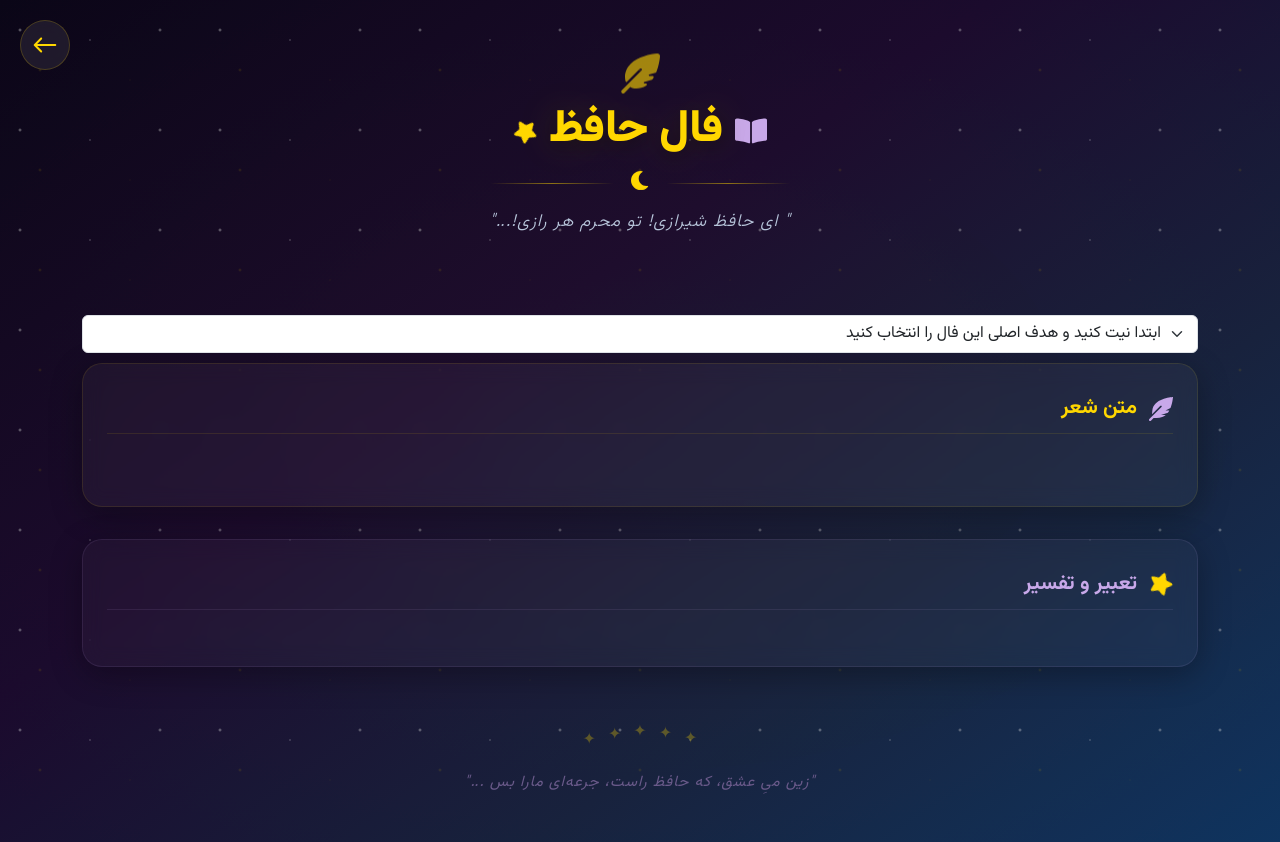
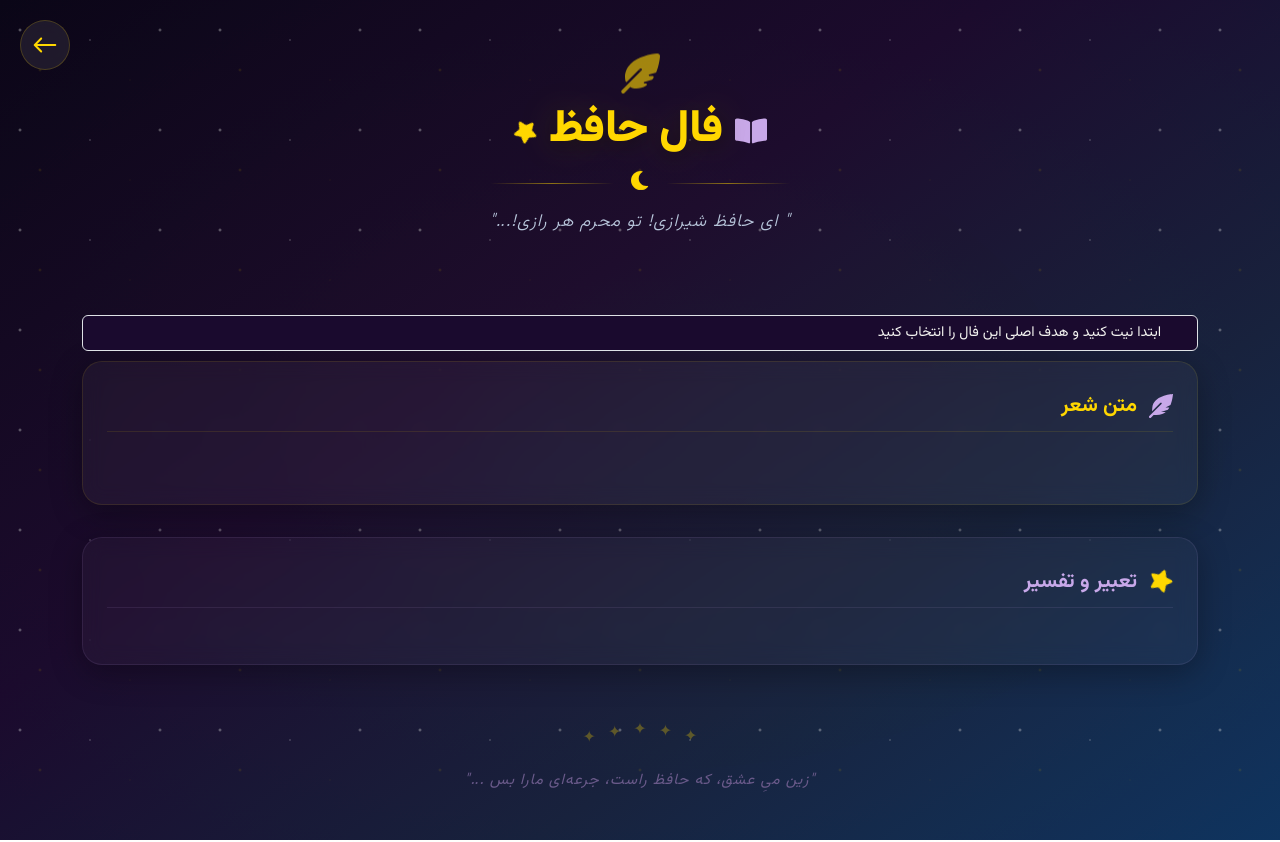
Before and after one commit to esk-ashkan/Fortune-teller, a React (Vite) app in the folder Front-end/: page /hafez in a window 1280 px wide. Built offline with nearby package versions, Linux system fonts and the light colour scheme.

Commit message:
A Few Enhancements

```diff
--- a/Front-end/src/pages/hafez.css
+++ b/Front-end/src/pages/hafez.css
@@ -60,7 +60,7 @@
   display: flex;
   justify-content: center;
   align-items: center;
-  background: linear-gradient(145deg, #0a0618, #1a0a2e);
+  background: linear-gradient(145deg, hsl(253, 60%, 6%), #1a0a2e);
 }
 
 .hafez-loading-content {
@@ -124,23 +124,10 @@
 .hafez-select {
   width: 100%;
   padding: 12px;
-  font-size: 1.1rem;
+  font-size: 0.9rem !important;
   border-radius: 10px;
-}
-
-.hafez-select-option1 {
-  font-size: 90%;
-  padding: 0.5rem 0.75rem;
-  background: #994df7;
-  color: #e0d5f5;
-  transition: background 0.2s ease;
-}
-
-/* Selected state */
-.hafez-select-option1:checked,
-.hafez-select-option1:selected {
-  background: rgba(255, 215, 0, 0.15);
-  color: #ffd700;
+  background: #1a0a2e !important;
+  color: #f3f3f0 !important;
 }
 
 .hafez-back-wrapper:active {
--- a/Front-end/src/pages/hafez.tsx
+++ b/Front-end/src/pages/hafez.tsx
@@ -118,10 +118,10 @@ function Hafez() {
                   defaultValue=""
                 >
                   <option value="" className="hafez-select-option1">ابتدا نیت کنید و هدف اصلی این فال را انتخاب کنید</option>
-                  <option value="عشقی">عشقی</option>
-                  <option value="کاری">کاری</option>
-                  <option value="مالی">مالی</option>
-                  <option value="سایر">سایر</option>
+                  <option value="عشقی">❤️عشقی</option>
+                  <option value="کاری">📈کاری</option>
+                  <option value="مالی">💰مالی</option>
+                  <option value="سایر">🎯سایر</option>
             </Form.Select>
           </div>
         </Row>
```
